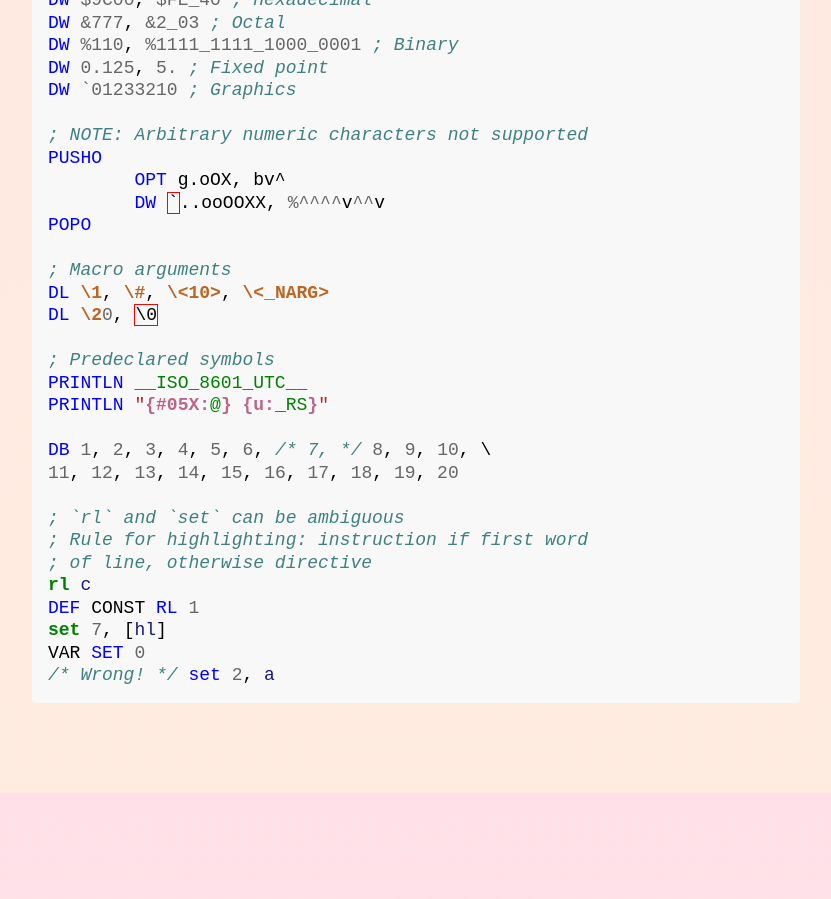
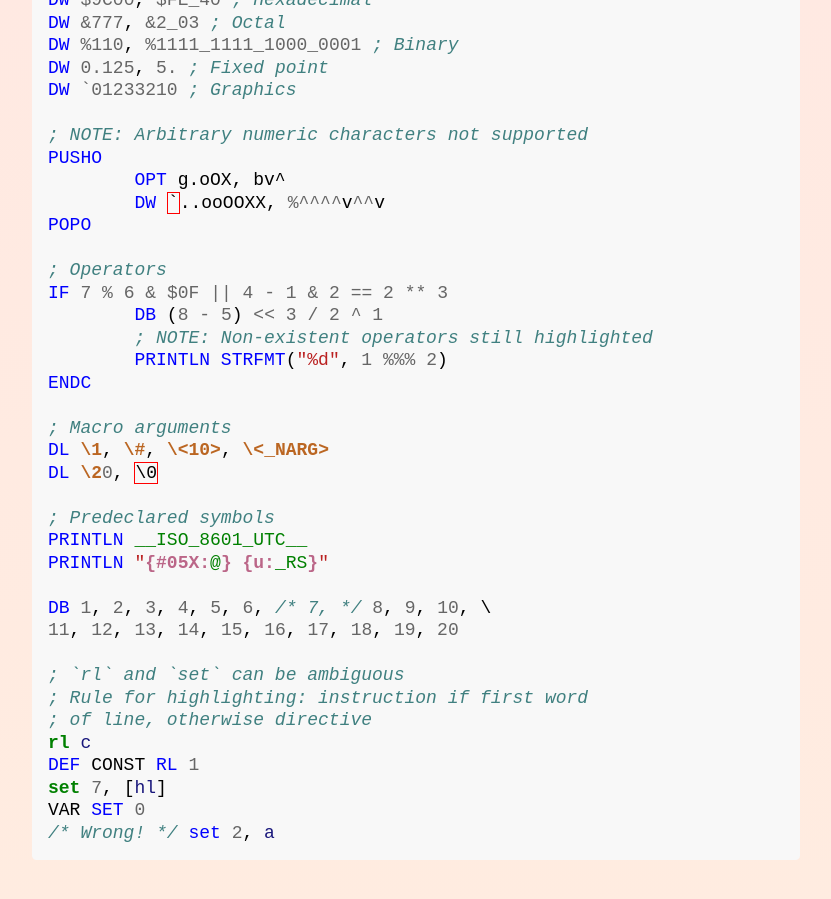
Before and after one commit to martendo/jekyll-highlight-rgbasm, a Jekyll site: the page built from index.md, in a window 1280 px wide and 900 px high, scrolled down 2951 px. Shown: the whole window, without its empty margins (224-1055 px from the left). Built offline with Jekyll 4.4.1, drawn with Linux system fonts in a browser that asks for light colours; before the commit the page ends 3744 px from its top, so only the background shows below that.

Commit message:
Add examples of operators

```diff
--- a/index.md
+++ b/index.md
@@ -160,6 +160,13 @@ PUSHO
 	DW `..ooOOXX, %^^^^v^^v
 POPO
 
+; Operators
+IF 7 % 6 & $0F || 4 - 1 & 2 == 2 ** 3
+	DB (8 - 5) << 3 / 2 ^ 1
+	; NOTE: Non-existent operators still highlighted
+	PRINTLN STRFMT("%d", 1 %%% 2)
+ENDC
+
 ; Macro arguments
 DL \1, \#, \<10>, \<_NARG>
 DL \20, \0
```
